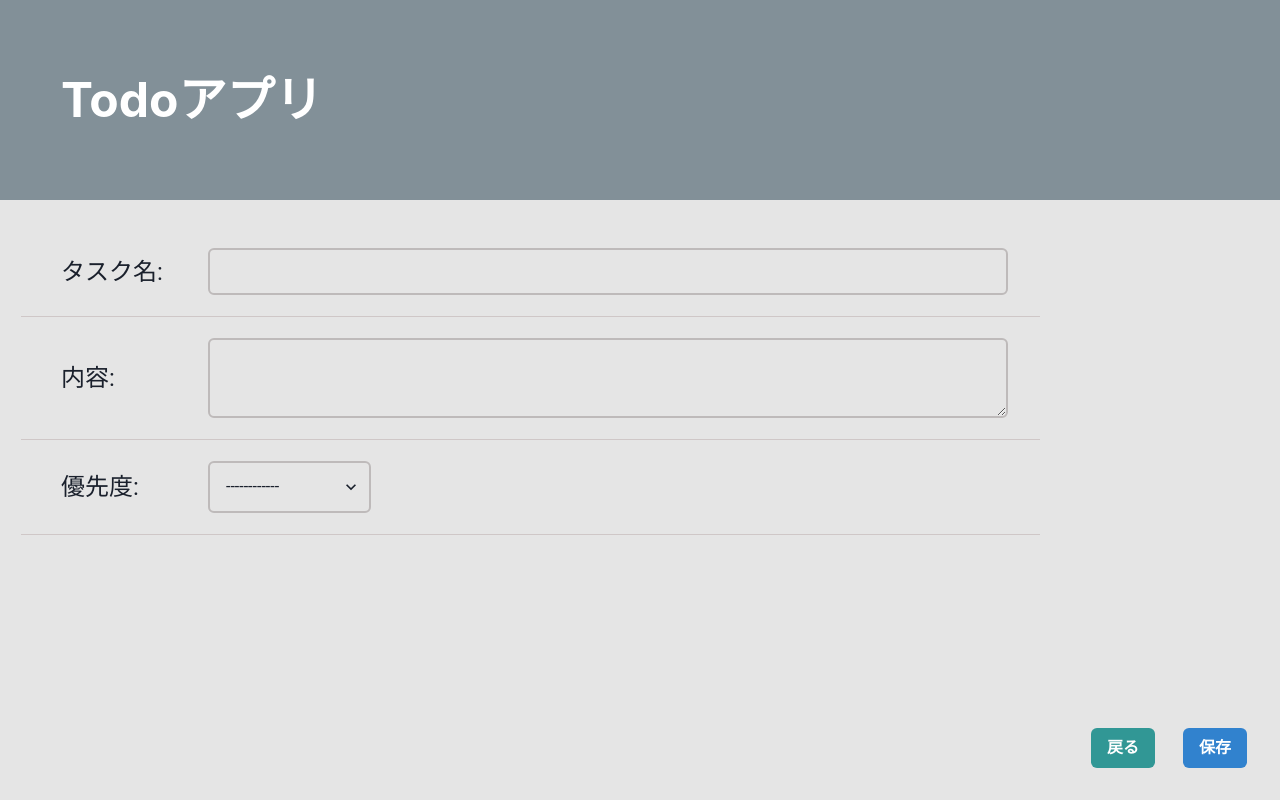
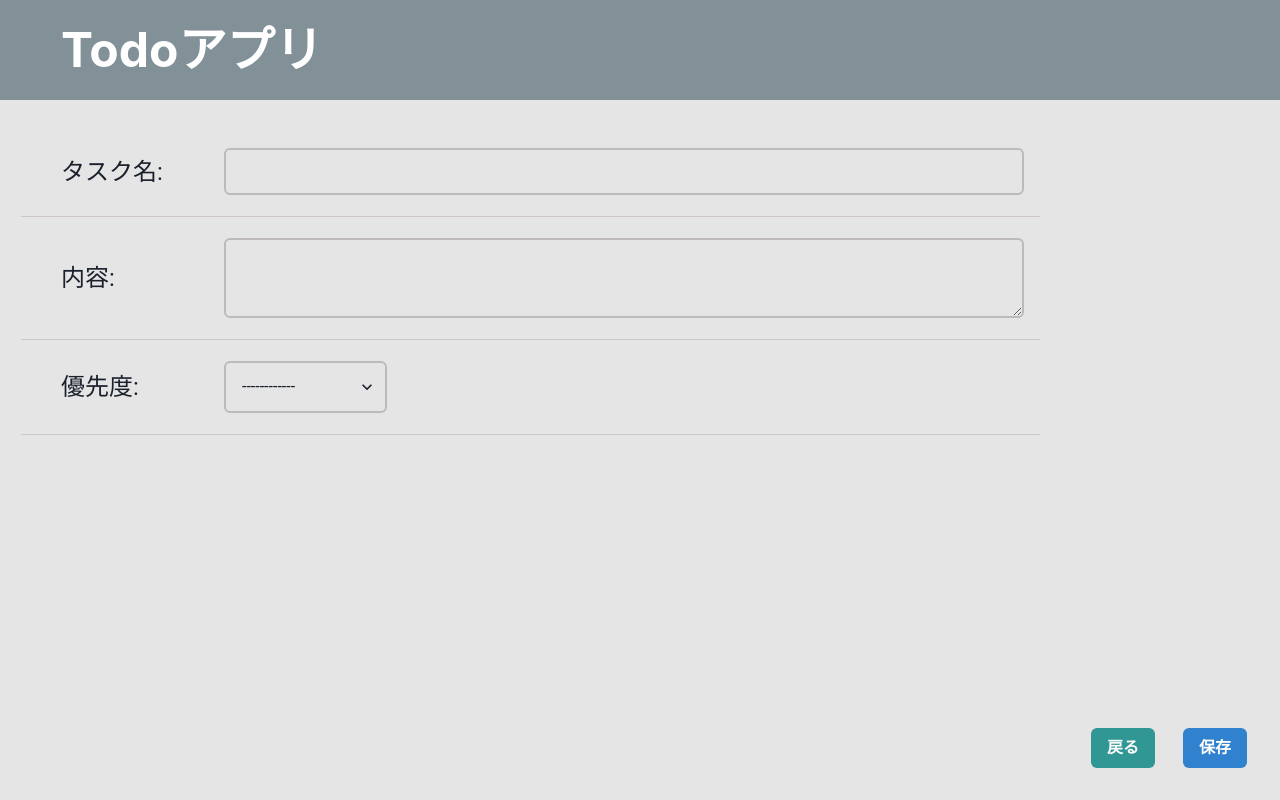
Before and after one commit to oneoneniaoniao/todo_team_3, a Next.js app: page /addtask in a window 1280 px wide. Built offline with nearby package versions, Linux system fonts and the light colour scheme.

Commit message:
#4 コンフリクトの解消(edittaskの削除、コンポーネントにspacingの追加)

```diff
--- a/pages/components/organisms/layout/Context.jsx
+++ b/pages/components/organisms/layout/Context.jsx
@@ -4,7 +4,7 @@ import React from "react";
 const Context = () => {
   return (
     <>
-      <HStack>
+      <HStack spacing="24px">
         <Box w="200px">
           <Text fontSize="24px" marginLeft="61px">
             内容:
--- a/pages/components/organisms/layout/Header.jsx
+++ b/pages/components/organisms/layout/Header.jsx
@@ -3,7 +3,7 @@ import { Flex, Heading } from "@chakra-ui/react";
 
 const Header = () => {
   return (
-    <Flex height="200px" as="nav" bg="#829098" color="#FFFFFF" align="center">
+    <Flex height="100px" as="nav" bg="#829098" color="#FFFFFF" align="center">
       <Heading as="h1" fontSize="48px" marginLeft="61px">
         Todoアプリ
       </Heading>
--- a/pages/components/organisms/layout/Priority.jsx
+++ b/pages/components/organisms/layout/Priority.jsx
@@ -4,7 +4,7 @@ import React from "react";
 const Priority = () => {
   return (
     <>
-      <HStack>
+      <HStack spacing="24px">
         <Box w="200px">
           <Text fontSize="24px" marginLeft="61px">
             優先度:
--- a/pages/components/organisms/layout/Task.jsx
+++ b/pages/components/organisms/layout/Task.jsx
@@ -4,7 +4,7 @@ import React from "react";
 const Task = () => {
   return (
     <>
-      <HStack marginTop="48px">
+      <HStack marginTop="48px" spacing="24px">
         <Box w="200px">
           <Text fontSize="24px" marginLeft="61px">
             タスク名:
```
Also changed, not shown: pages/edittask.js (deleted, +0 -12 lines).
